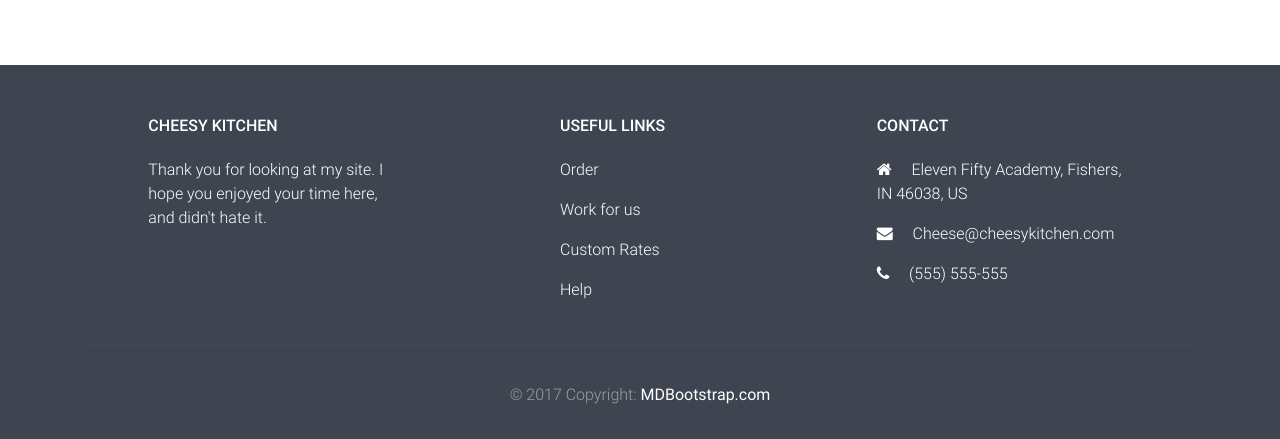
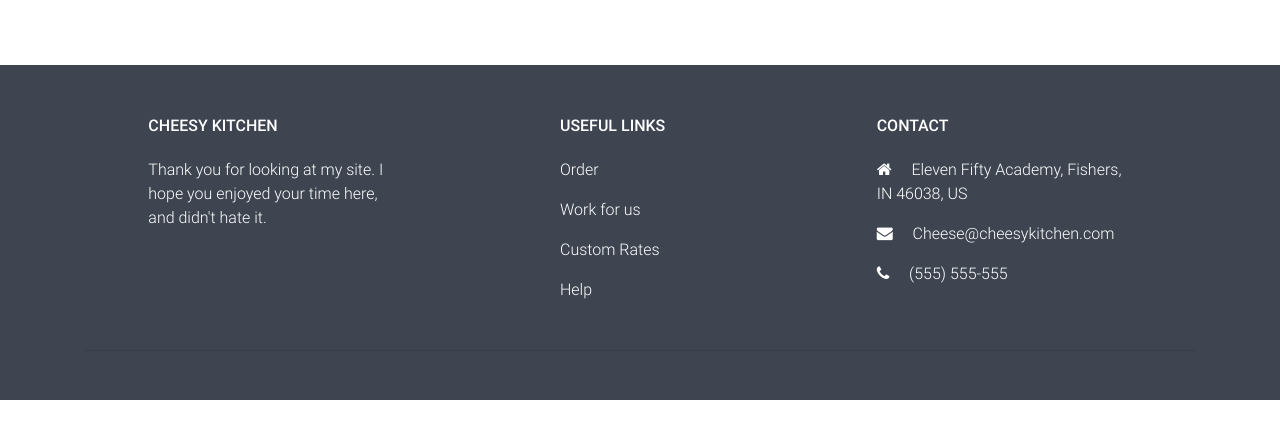
Before and after one commit to Cheesyburrito30/storeFront, a website: page public/index.html in a window 1280 px wide. Shown: the part 2086-2525 px from the top of the page. After the commit the page ends 2486 px from the top, so only its background shows below. Drawn offline with Linux system fonts and the light colour scheme.

Commit message:
took off copyright on footer

```diff
--- a/public/index.html
+++ b/public/index.html
@@ -179,10 +179,6 @@
             <!--Grid column-->
             <div class="col">
 
-                <!--Copyright-->
-                <p class="text-center  grey-text">© 2017 Copyright: <a href="https://www.MDBootstrap.com"><strong> MDBootstrap.com</strong></a></p>
-                <!--/.Copyright-->
-
             </div>
             <!--Grid column-->
 
```
